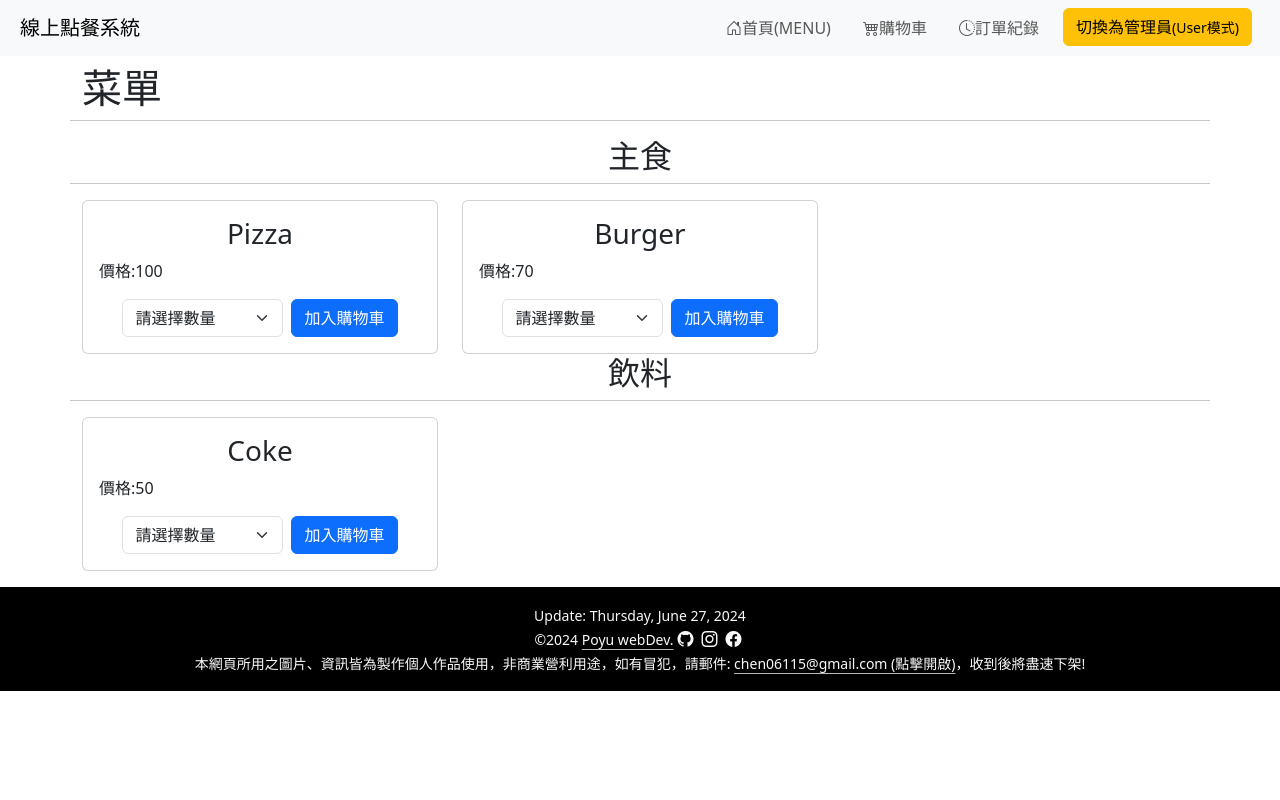
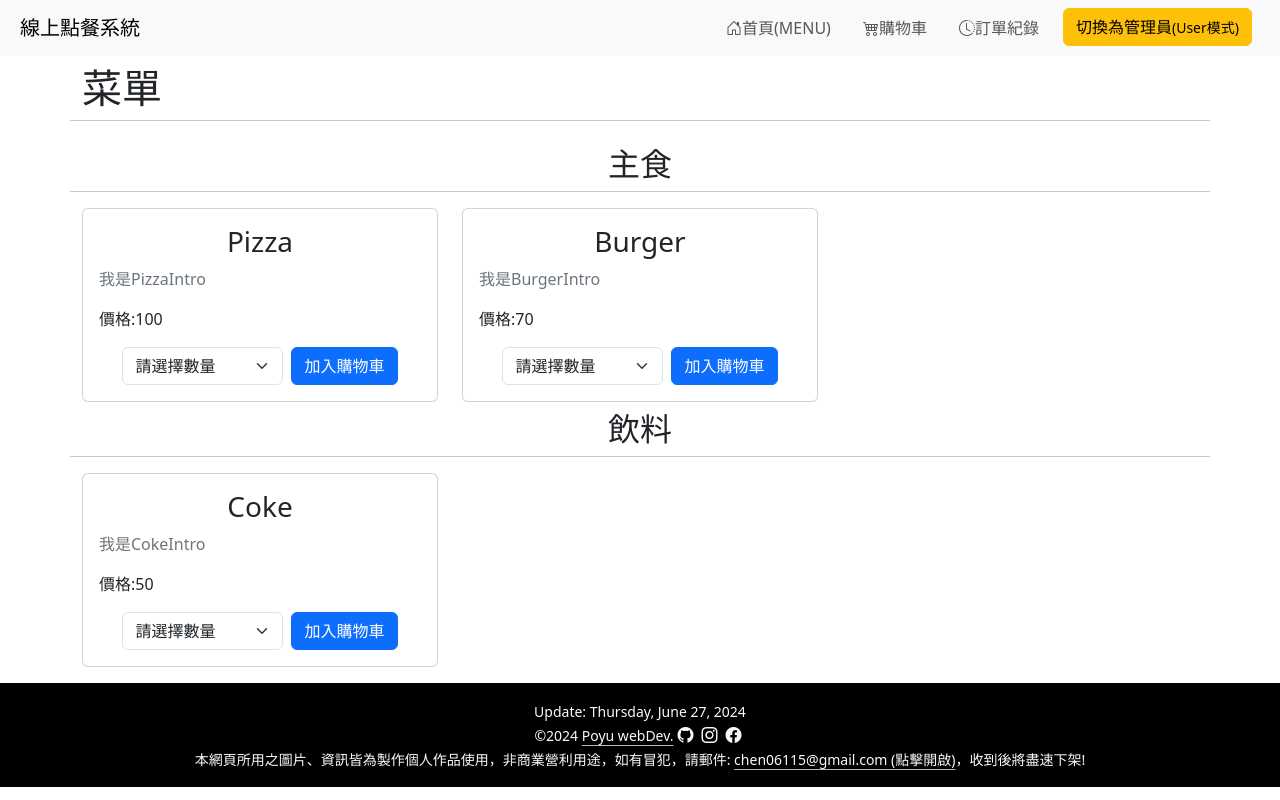
Before and after one commit to poyu105/OrderSystem, a React (Vite) app: page / in a window 1280 px wide. Built offline with nearby package versions, Linux system fonts and the light colour scheme.

Commit message:
新增菜單介紹

```diff
--- a/src/components/ListMenu.jsx
+++ b/src/components/ListMenu.jsx
@@ -15,7 +15,7 @@ function ListMenu({ items, onEdit, onDelete, userMode }) {
     <>
       {Object.keys(groupedItems).map(type => (
         <div key={type} className="row">
-          <h2 className='text-center'>{type}</h2>
+          <h2 className='text-center my-2'>{type}</h2>
           <hr/>
           {groupedItems[type].map(menuItem=>(
             <div key={menuItem.id} className='col-lg-4 col-md-6 col-8 mx-md-0 mx-auto'>
@@ -23,6 +23,7 @@ function ListMenu({ items, onEdit, onDelete, userMode }) {
                 <div className='card-body'>
                   <h3 className='card-title text-center'>{menuItem.name}</h3>
                   <div className='card-text'>
+                    <p className='text-secondary'>{menuItem.intro}</p>
                     <p>價格:{menuItem.price}</p>
                     <form className='d-sm-flex justify-content-center text-center'>
                       <div className='col-12 col-sm-6'>
--- a/src/components/Menu.jsx
+++ b/src/components/Menu.jsx
@@ -3,16 +3,16 @@ import { useEffect, useState } from 'react';
 import ListMenu from './ListMenu';
 
 const initialMenuItems = [
-  { id: 1, name: 'Pizza', price: 100, type: '主食' },
-  { id: 2, name: 'Burger', price: 70, type: '主食' },
-  { id: 3, name: 'Coke', price: 50, type: '飲料' },
+  { id: 1, name: 'Pizza', intro:'我是PizzaIntro', price: 100, type: '主食' },
+  { id: 2, name: 'Burger', intro:'我是BurgerIntro', price: 70, type: '主食' },
+  { id: 3, name: 'Coke', intro:'我是CokeIntro',price: 50, type: '飲料' },
 ];
 
 function Menu({userMode}) {
   const [menuItems, setMenuItems] = useState(initialMenuItems);
-  const [newItem, setNewItem] = useState({ name: '', price: '', type: '' });
+  const [newItem, setNewItem] = useState({ name: '',intro:'', price: '', type: '' });
   const [editItemId, setEditItemId] = useState(null);
-  const [editItem, setEditItem] = useState({ name: '', price: '', type: '' });
+  const [editItem, setEditItem] = useState({ name: '',intro:'', price: '', type: '' });
   const [error, setError] = useState('');
   const [success, setSuccess] = useState('');
   const clearMessage =()=>{
@@ -24,14 +24,14 @@ function Menu({userMode}) {
     e.preventDefault();
 
     // 判斷項目是否為空
-    if (!newItem.name || !newItem.price || !newItem.type) {
+    if (!newItem.name || !newItem.intro || !newItem.price || !newItem.type) {
       setError('所有項目皆為必填選項');
       return;
     }
 
     const id = menuItems.length ? menuItems[menuItems.length - 1].id + 1 : 1;
     setMenuItems([...menuItems, { ...newItem, id }]);
-    setNewItem({ name: '', price: '', type: '' });
+    setNewItem({ name: '', intro:'', price: '', type: '' });
     setError(''); // 清除错误
     setSuccess('已成功添加');
   };
@@ -39,23 +39,23 @@ function Menu({userMode}) {
   const handleEditItem = (id) => {
     const item = menuItems.find(item => item.id === id);
     setEditItemId(id);
-    setEditItem({ name: item.name, price: item.price, type: item.type });
+    setEditItem({ name: item.name, intro: item.intro, price: item.price, type: item.type });
   };
 
   const handleSaveEditItem = (e) => {
     e.preventDefault();
 
     // 验证字段是否为空
-    if (!editItem.name || !editItem.price || !editItem.type) {
+    if (!editItem.name || !editItem.intro || !editItem.price || !editItem.type) {
       setError('所有字段均为必填项。');
       return;
     }
 
     setMenuItems(menuItems.map(item =>
-      item.id === editItemId ? { ...item, name: editItem.name, price: editItem.price, type: editItem.type } : item
+      item.id === editItemId ? { ...item, name: editItem.name, intro: editItem.intro, price: editItem.price, type: editItem.type } : item
     ));
     setEditItemId(null);
-    setEditItem({ name: '', price: '', type: '' });
+    setEditItem({ name: '',intro:'', price: '', type: '' });
     setError(''); // 清除错误
   };
 
@@ -95,6 +95,13 @@ function Menu({userMode}) {
                   onChange={(e) => setNewItem({ ...newItem, name: e.target.value })}
                 />
                 <input
+                  type="text"
+                  className="form-control mb-2"
+                  placeholder="介紹"
+                  value={newItem.intro}
+                  onChange={(e) => setNewItem({ ...newItem, intro: e.target.value })}
+                />
+                <input
                   type="number"
                   className="form-control mb-2"
                   placeholder="價格"
@@ -129,6 +136,12 @@ function Menu({userMode}) {
             onChange={(e) => setEditItem({ ...editItem, name: e.target.value })}
           />
           <input
+            type="text"
+            placeholder="介紹"
+            value={editItem.intro}
+            onChange={(e) => setEditItem({ ...editItem, intro: e.target.value })}
+          />
+          <input
             type="number"
             placeholder="價格"
             value={editItem.price}
```
